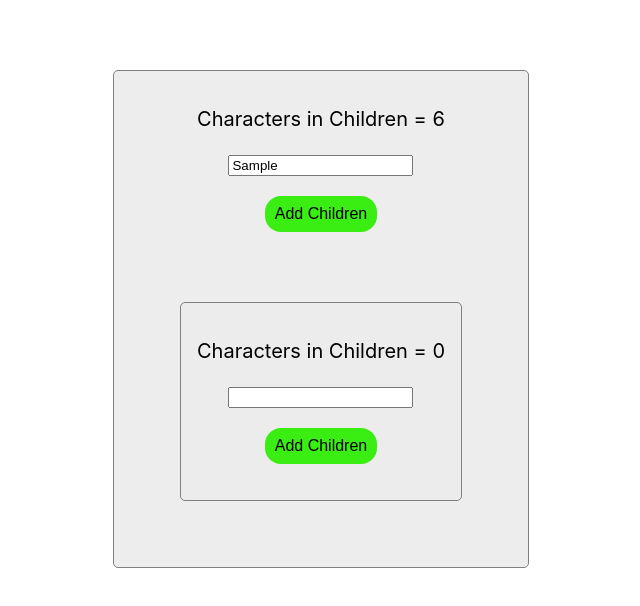
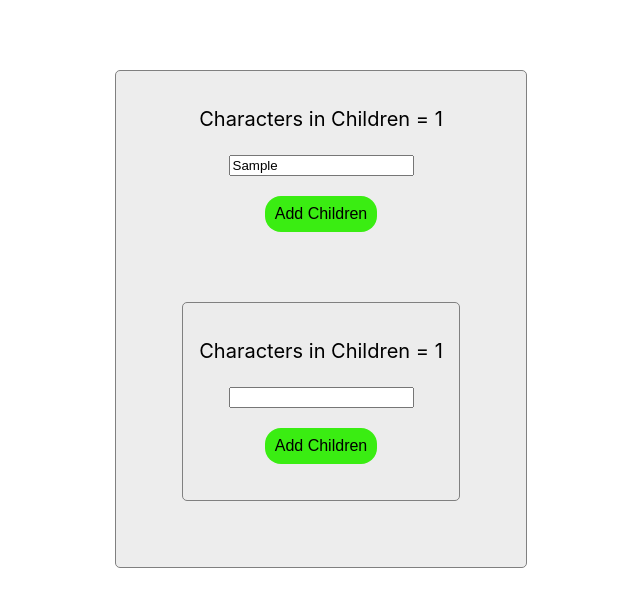
Before and after one commit to Priyadharshini-Thirupathi/nested-components, a React (Create React App) app: page / in a window 1280 px wide. Both pictures are taken after typing "Sample" into the empty fields and a click on the button "Add Children". Shown: the top 606 px of the page, without its empty margins (319-959 px from the left). Built offline with nearby package versions, Linux system fonts and the light colour scheme.

Commit message:
putting input values in  an array implementation

```diff
--- a/src/App.tsx
+++ b/src/App.tsx
@@ -5,7 +5,7 @@ import { useState } from 'react';
 function App() {
   return (
     <div className="App">
-      <Form  updatedLength={0}/>
+      <Form />
     </div>
   );
 }
--- a/src/Form.tsx
+++ b/src/Form.tsx
@@ -1,21 +1,25 @@
 import { useState } from 'react';
 import './Form.css';
 import _ from 'lodash';
-type Props = {
-  onGetNextLength?: ((obj: number) => void) | any ;
-  updatedLength: number;
+
+
+type ChildProps = {
+  onInputChange: (obj: React.ChangeEvent<HTMLInputElement>) => void;
+  onAddChildren: VoidFunction;
+  length: number;
 }
 
-export default function Form({updatedLength}: Props) {
+export default function Form() {
   const [length, setLength] = useState<number>(0);
-  const [input, setInput] = useState<string>('');
+  const [input, setInput] = useState<string[]>([]);
   const handleInputChange = (event: React.ChangeEvent<HTMLInputElement>) => {
-    setInput((prevState) => prevState = event.target.value)
+    setInput((prevState) => [...prevState, event.target.value])
   }
   const handleAddChildren = () => {
-    setLength(prevState => (prevState + input.length))
-    updatedLength = length
-    console.log(updatedLength)
+    let length = 0
+    console.log(_.map(input, (item) => length += item.length));
+    setLength(input.length);
+
   }
   return (
     <div className='form'>
@@ -23,7 +27,6 @@ export default function Form({updatedLength}: Props) {
       <input
         id="input"
         type='text'
-        value={input || ''}
         onChange={handleInputChange}
       />
       <div>
@@ -31,8 +34,26 @@ export default function Form({updatedLength}: Props) {
         {/* <button className='del--btn' onClick={handleAddChildren}>Delete Children</button> */}
       </div>
       {length > 0 &&
-        <Form updatedLength={updatedLength}/>
+        <ChildForm onInputChange={handleInputChange} onAddChildren={handleAddChildren} length = {length}/>
       }
     </div>
   )
 }
+
+function ChildForm(props: ChildProps) {
+  const { onInputChange, onAddChildren, length } = props;
+  return (
+    <div className='form'>
+      <p>Characters in Children = {length}</p>
+      <input
+        id="input"
+        type='text'
+        onChange={(event: React.ChangeEvent<HTMLInputElement>) => onInputChange(event)}
+      />
+      <div>
+        <button className='add--btn' onClick={onAddChildren}>Add Children</button>
+        {/* <button className='del--btn' onClick={handleAddChildren}>Delete Children</button> */}
+      </div>
+    </div>
+  );
+}
```
